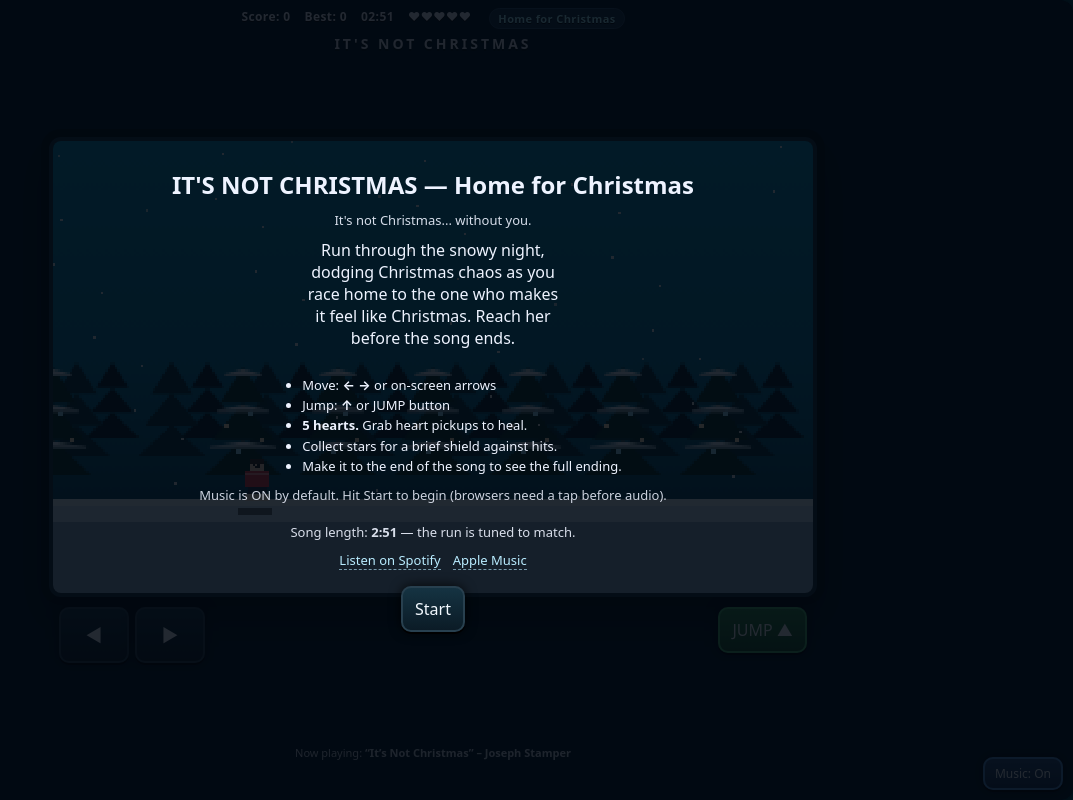
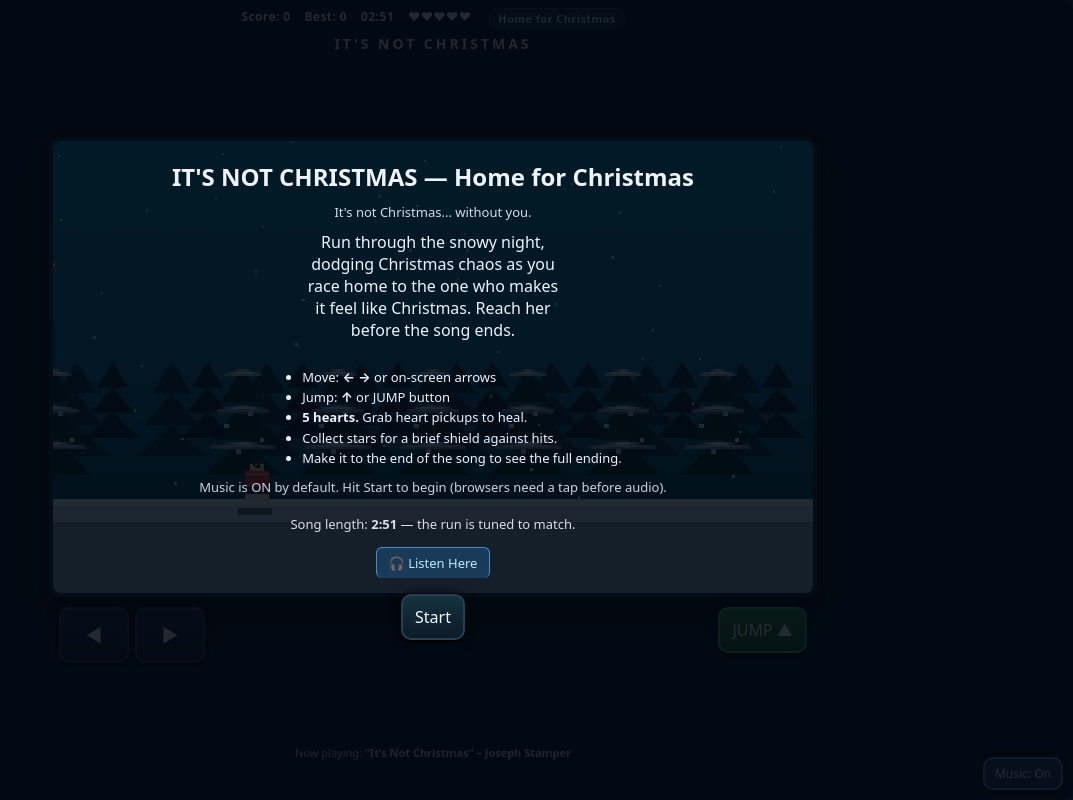
Before and after one commit to stamperjoseph-ux/INCNEW, a plain HTML site: page index.html in a window 1280 px wide. Shown: the whole page, without its empty margins (207-1280 px from the left). Drawn offline with Linux system fonts and the light colour scheme.

Commit message:
Update buttons and add 'Listen Here' link
Replaced the duck button comment with a jump button comment and added a new 'Listen Here' button linking to a single.

```diff
--- a/index.html
+++ b/index.html
@@ -120,7 +120,7 @@ ul.how{
     </div>
     <div class="dpad">
       <div class="row">
-        <!-- Duck button removed -->
+        <!-- Only jump button (no duck) -->
         <button data-k="jump">JUMP ▲</button>
       </div>
     </div>
@@ -148,10 +148,18 @@ ul.how{
     <div class="subtitle" style="margin-top:6px;">
       Song length: <strong>2:51</strong> — the run is tuned to match.
     </div>
-    <div class="links">
-      <a href="#" target="_blank" rel="noopener">Listen on Spotify</a>
-      <a href="#" target="_blank" rel="noopener">Apple Music</a>
+
+    <!-- NEW: Single “Listen Here” button -->
+    <div class="links" style="margin-top:14px;">
+      <a id="listen-link"
+         href="https://slinky.to/ItsNotChristmas"
+         target="_blank"
+         rel="noopener"
+         style="padding:6px 12px; border-radius:6px; background:#1a3a5a; border:1px solid #4c89c7; color:#b9ecff; text-decoration:none; border-bottom:none;">
+        🎧 Listen Here
+      </a>
     </div>
+
     <button id="play" style="margin-top:16px;">Start</button>
   </div>
 
```
